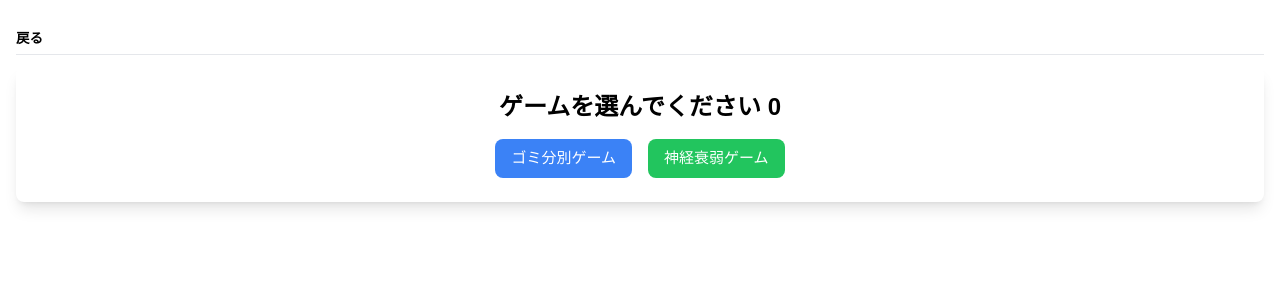
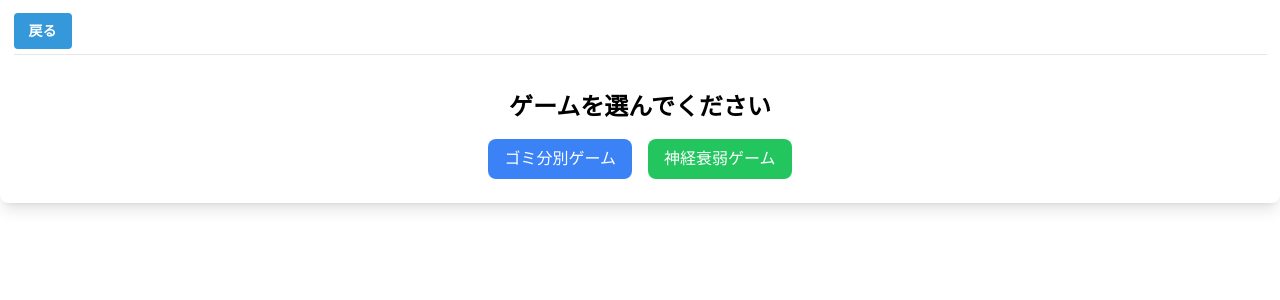
Before and after one commit to nisino25/shinkei, a Vue app: page / in a window 1280 px wide. Shown: the top 300 px of the page. Built offline with nearby package versions, Linux system fonts and the light colour scheme.

Commit message:
added everything

```diff
--- a/src/App.vue
+++ b/src/App.vue
@@ -1,9 +1,9 @@
 <template>
 
-    <div v-if="!loading" style="display: block; margin: 12.5px auto; text-align: center; font-size: .9em;" >
+    <div v-if="!loading" style="display: block; margin: 12.5px auto; text-align: center; font-size: .9em; padding: 0 1em;" >
 
       <div style="display: flex; justify-content: space-between; width: 100%;font-weight: bold; margin-bottom: 5px; align-items: center;">
-        <a :href="currentUsername ? `https://www.ce-n.org/hui-yuan-purohuiru/${uniqueId}` : 'https://www.ce-n.org/'">戻る</a>
+        <button class="text-sm" @click="goBackBtn()">戻る</button>
         <p style="font-size: .75em;" v-if="uniqueId">
           ようこそ!&nbsp;<strong>{{ currentUsername }}</strong>さん<br>
         </p>
@@ -20,7 +20,7 @@
     </div>
 
     <div v-if="!selectGame" class="p-6 bg-white rounded-lg shadow-lg text-center">
-      <h1 class="text-2xl font-bold mb-4">ゲームを選んでください {{ gamePoint }}</h1>
+      <h1 class="text-2xl font-bold mb-4">ゲームを選んでください</h1>
       <div class="space-x-4">
           <button
               @click="selectGame = 'ゴミ分別ゲーム'"
@@ -54,7 +54,15 @@
   import { onMounted } from "vue";
 
   const store = userData();
-  const { gamePoint, selectGame, uniqueId, currentUsername, currentTotalPoints, hasPointsReached, loading, computedHref } = storeToRefs(store);
+  const { selectGame, uniqueId, currentUsername, currentTotalPoints, hasPointsReached, loading, computedHref } = storeToRefs(store);
+
+  const goBackBtn = () => {
+    if(store.selectGame) return store.selectGame = null;
+
+    if(store.currentUsername) return window.location = `https://www.ce-n.org/hui-yuan-purohuiru/${store.uniqueId}`
+
+    window.location = 'https://www.ce-n.org/'
+  };
 
   onMounted(async () => {
     console.clear();
@@ -101,6 +109,6 @@
 </script>
 <style>
 html{
-  padding: 1em !important;
+
 }
 </style>
--- a/src/components/shinkeiGame.vue
+++ b/src/components/shinkeiGame.vue
@@ -1,18 +1,6 @@
 <template>
     <div class="inner">
-        <div v-if="!loading" style="display: block; margin: 12.5px auto; text-align: center; font-size: .9em;" >
-
-            <div style="display: flex; justify-content: space-between; width: 100%;font-weight: bold; margin-bottom: 5px; align-items: center;">
-              <a :href="currentUsername ? `https://www.ce-n.org/hui-yuan-purohuiru/${uniqueId}` : 'https://www.ce-n.org/'">戻る</a>
-              <p style="font-size: .75em;" v-if="uniqueId">
-                ようこそ!&nbsp;<strong>{{ currentUsername }}</strong>さん<br>
-              </p>
-              <span style="pointer-events: none;" v-if="uniqueId">
-                合計得点: <strong style="color: goldenrod;">{{ currentTotalPoints ? currentTotalPoints : 0 }}</strong>
-              </span>
-            </div>
-            <span style="font-weight: bold; color: DarkOrange; font-size: 1.3em;" v-if="uniqueId">合計100点で景品をゲット!(先着３名)</span>
-            <hr>
+        <div v-if="!loading" style="display: block; margin: 0 auto 12.5px; text-align: center; font-size: .9em;" >
 
             <template v-if="!showingManual">
               <div style="display: flex; justify-content: space-between; font-size: 90%; align-items: center;">
@@ -113,9 +101,12 @@
             </template>
         </div>
     </div>
-  </template>
+</template>
 
-  <script setup>
+<script setup>
+  import { userData } from '@/stores/userData';
+  const store = userData();
+
   import { ref, onMounted } from 'vue'
 
   const chosenGame = ref(null);
@@ -261,6 +252,10 @@
   };
   const gameOver = async () =>{
       isGameOver.value = true
+
+      await store.updatePoints(currentPoint.value,store.uniqueId);
+
+      // await updatePoints(currentPoint.value)
   };
   const checkMatch = async () => {
       await sleep(1000);
@@ -337,9 +332,11 @@
       showingManual.value = true
   });
 
-  </script>
 
-  <style>
+
+</script>
+
+<style>
 
     #app{
         font-family: 'Noto Sans JP', sans-serif;
--- a/src/components/sortingGame.vue
+++ b/src/components/sortingGame.vue
@@ -1,5 +1,5 @@
 <template>
-
+    <div class="sortingGameContainer">
         <template v-if="!selectedCountry">
             <div class="cheatSheet">
                 <h5>遊びたい国を選んでください</h5>
@@ -148,10 +148,17 @@
                 </div>
             </template>
         </template>
+    </div>
+
+
 
   </template>
 
 <script setup>
+
+  import { userData } from '@/stores/userData';
+  const store = userData();
+
   import { ref, onMounted, watch, computed } from 'vue';
 
   const selectedCountry = ref(null);
@@ -379,7 +386,8 @@
   const startGame = () =>{
     currentPage.value = 1
     currentPoints.value = 0
-    tiles.value = generateRandomTiles(15)
+    // tiles.value = generateRandomTiles(15)
+    tiles.value = generateRandomTiles(5)
     currentTileIndex.value = 0
     bonusPoints.value = 0
     startTimer();
@@ -459,7 +467,7 @@
     }, 100);
   };
 
-  const endSwipe = () => {
+  const  endSwipe = async () => {
     if (!isSwiping.value && timer.value > 0) return;
 
 
@@ -529,6 +537,13 @@
             document.body.style.backgroundColor = 'yellow';
             clearInterval(timerInterval.value);
             bonusPoints.value = Math.floor(timer.value);
+
+
+            const addingPoint = currentPoints.value + bonusPoints.value + completeBonus.value;
+
+
+            await store.updatePoints(addingPoint,store.uniqueId);
+
             currentPage.value =2
         }
 
@@ -580,7 +595,7 @@
   };
 </script>
 
-  <style scoped>
+<style>
     body, html {
         margin: 0;
         padding: 0;
@@ -590,13 +605,21 @@
         overflow: hidden;
     }
 
-    #app {
+    .sortingGameContainer {
         display: flex;
         justify-content: center;
         align-items: center;
-        height: 100dvh;
+        height: 75dvh;
         max-width: 100dvw;
         transition: background-color 0.3s ease;
+    }
+
+    .sortingGameContainer h5{
+        position: absolute;
+        top: 11.5%;
+        left: 50%;
+        transform: translateX(-50%);
+        text-wrap: nowrap;
     }
 
     .selectingCountry ul{
@@ -649,7 +672,7 @@
 
     .selectedCountry-info{
         position: absolute;
-        top: 0%;
+        top: 10%;
         left: 50%;
         transform: translate(-50%, 0%);
 
--- a/src/stores/userData.js
+++ b/src/stores/userData.js
@@ -25,6 +25,32 @@ export const userData = defineStore('game', {
             if (this.gamePoint > 0) {
                 this.gamePoint -= 1;
             }
-        }
+        },
+        async fetchData(url) {
+            try {
+                const response = await fetch(url, { method: 'GET' });
+
+                if (!response.ok) {
+                throw new Error('Network response was not ok');
+                }
+
+                return await response.json();
+            } catch (error) {
+                console.error('Fetch error:', error);
+                throw error;
+            }
+        },
+
+        async updatePoints(number,id) {
+            if(!id) return
+            console.log('updating');
+            try {
+                const data = await this.fetchData(`https://www.ce-n.org/_functions/updatePoints?id=${id}&increment=${number}`);
+                console.log('Shinkei point updated:', data);
+                this.currentTotalPoints = data[0].totalPoints;
+            } catch (error) {
+                console.error('Error updating shinkei points:', error);
+            }
+        },
     }
 });
```
Lines whose indentation alone changed are shown as unchanged.
